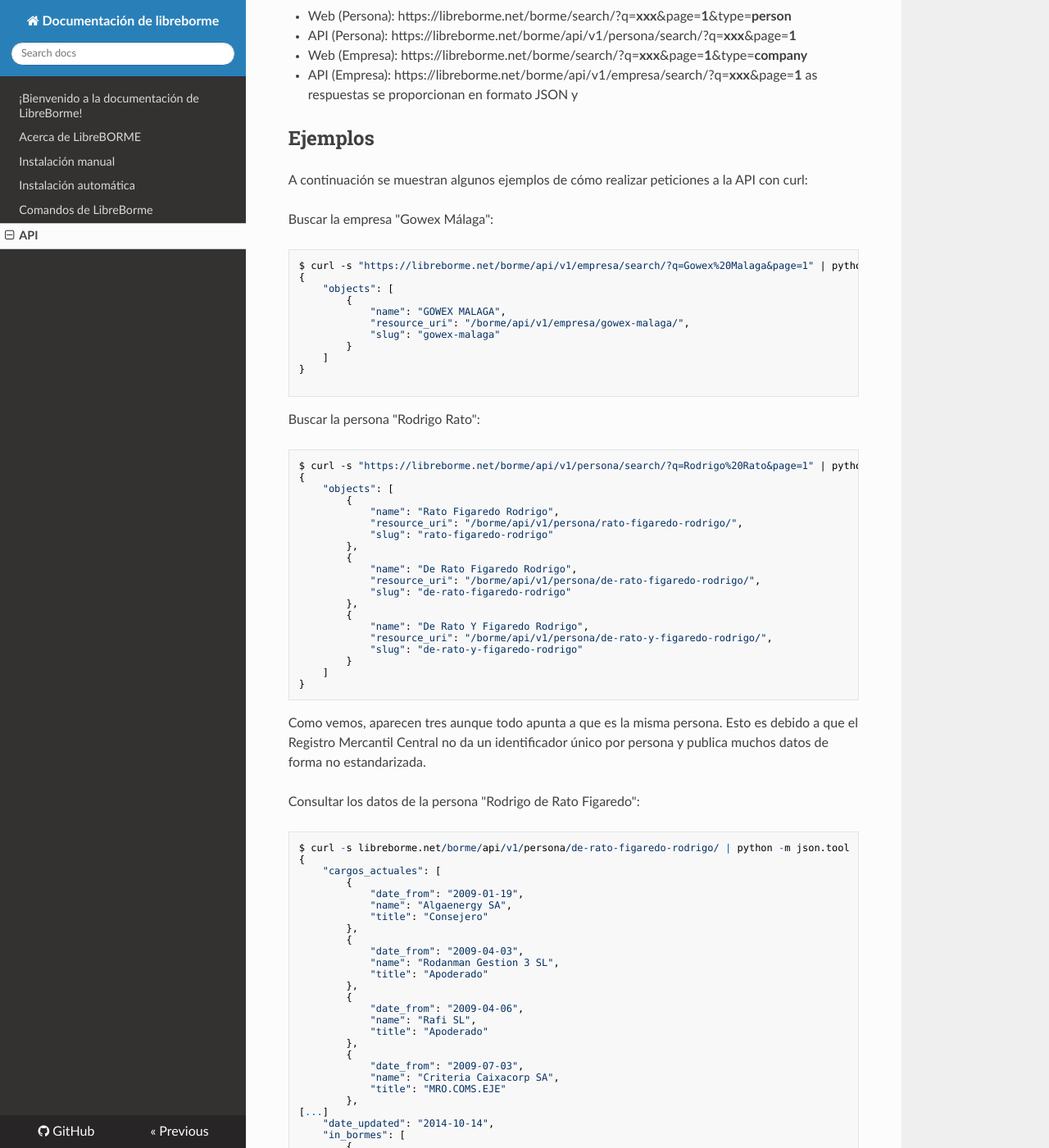
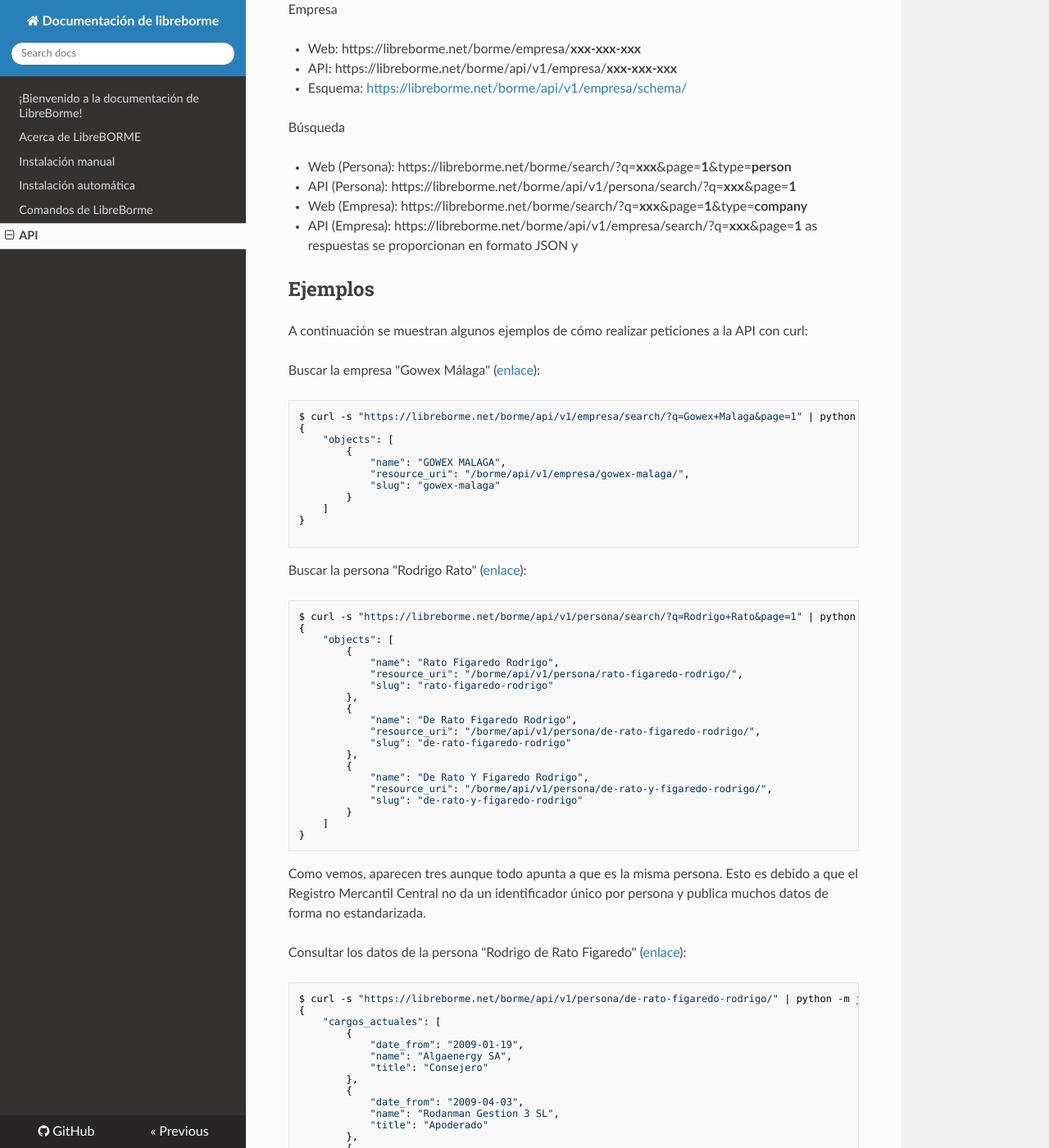
Before and after one commit to PabloCastellano/libreborme, an MkDocs documentation site: the page built from docs/api.md, in a window 1280 px wide and 1400 px high, scrolled down 547 px. Shown: the whole window at 82% size. Built offline with MkDocs 1.6.1, drawn with Linux system fonts in a browser that asks for light colours; nearby versions of some CDN libraries; old or Windows-style settings are respelled for this version of MkDocs; some of the changed text lies outside the part shown.

````diff
--- a/docs/api.md
+++ b/docs/api.md
@@ -23,15 +32,15 @@ Búsqueda
 - API (Empresa): https://libreborme.net/borme/api/v1/empresa/search/?q=**xxx**&page=**1**
 as respuestas se proporcionan en formato JSON y
 
-
-## Ejemplos
+Ejemplos
+--------
 
 A continuación se muestran algunos ejemplos de cómo realizar peticiones a la API con curl:
 
-Buscar la empresa "Gowex Málaga":
+Buscar la empresa "Gowex Málaga" ([enlace](https://libreborme.net/borme/api/v1/empresa/search/?q=Gowex+Malaga&page=1)):
 
 ```
-$ curl -s "https://libreborme.net/borme/api/v1/empresa/search/?q=Gowex%20Malaga&page=1" | python -m json.tool
+$ curl -s "https://libreborme.net/borme/api/v1/empresa/search/?q=Gowex+Malaga&page=1" | python -m json.tool
 {
     "objects": [
         {
@@ -43,10 +52,10 @@ $ curl -s "https://libreborme.net/borme/api/v1/empresa/search/?q=Gowex%20Malaga&
 }
 
 ```
-Buscar la persona "Rodrigo Rato":
+Buscar la persona "Rodrigo Rato" ([enlace](https://libreborme.net/borme/api/v1/persona/search/?q=Rodrigo+Rato&page=1)):
 
 ```
-$ curl -s "https://libreborme.net/borme/api/v1/persona/search/?q=Rodrigo%20Rato&page=1" | python -m json.tool
+$ curl -s "https://libreborme.net/borme/api/v1/persona/search/?q=Rodrigo+Rato&page=1" | python -m json.tool
 {
     "objects": [
         {
@@ -72,10 +81,10 @@ Como vemos, aparecen tres aunque todo apunta a que es la misma persona. Esto es
 muchos datos de forma no estandarizada.
 
 
-Consultar los datos de la persona "Rodrigo de Rato Figaredo":
+Consultar los datos de la persona "Rodrigo de Rato Figaredo" ([enlace](https://libreborme.net/borme/api/v1/persona/de-rato-figaredo-rodrigo/)):
 
 ```
-$ curl -s libreborme.net/borme/api/v1/persona/de-rato-figaredo-rodrigo/ | python -m json.tool
+$ curl -s "https://libreborme.net/borme/api/v1/persona/de-rato-figaredo-rodrigo/" | python -m json.tool
 {
     "cargos_actuales": [
         {
````
Also changed, not shown: other parts of docs/api.md (+11 -2 lines).
